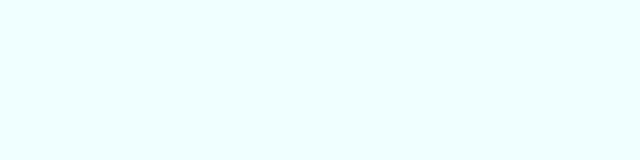
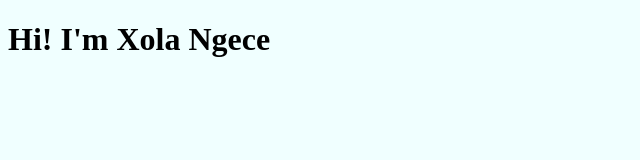
Before and after one commit to x-ngece/My-Portfolio, a plain HTML site: page index.html in a window 1280 px wide. Shown: the whole page, without its empty margins (0-640 px from the left). Drawn offline with Linux system fonts and the light colour scheme.

Commit message:
Added a h1 header.

```diff
--- a/index.html
+++ b/index.html
@@ -7,7 +7,9 @@
     <title>Xola Ngece</title>
 </head>
 <body>
-    <header></header>
+    <header>
+        <h1>Hi! I'm Xola Ngece</h1>
+    </header>
     <main></main>
     <footer></footer>
 </body>
```
